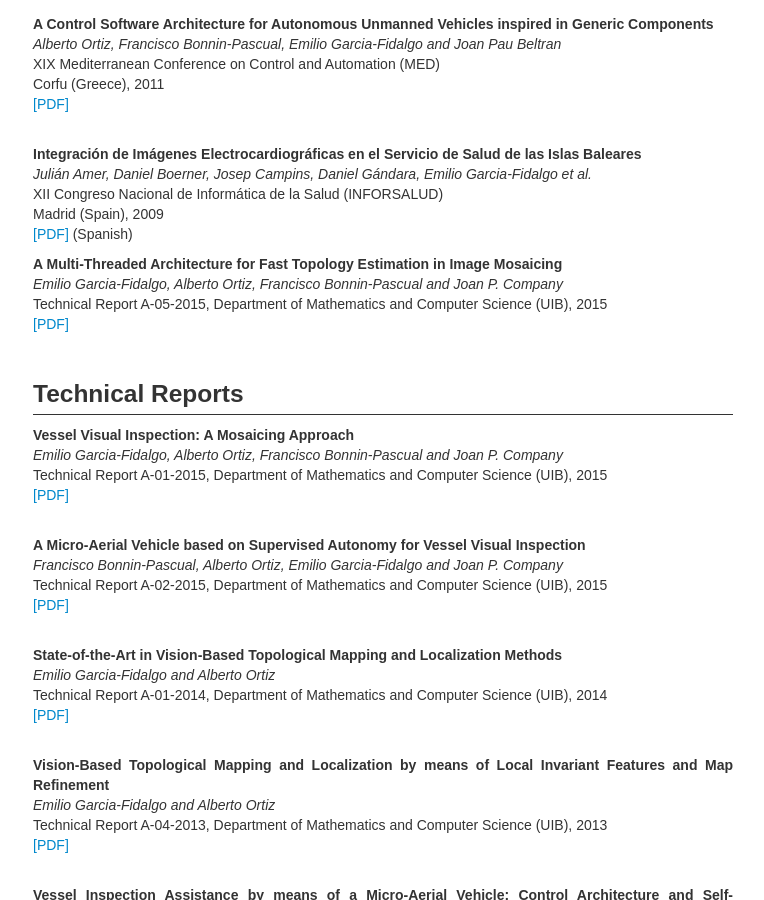
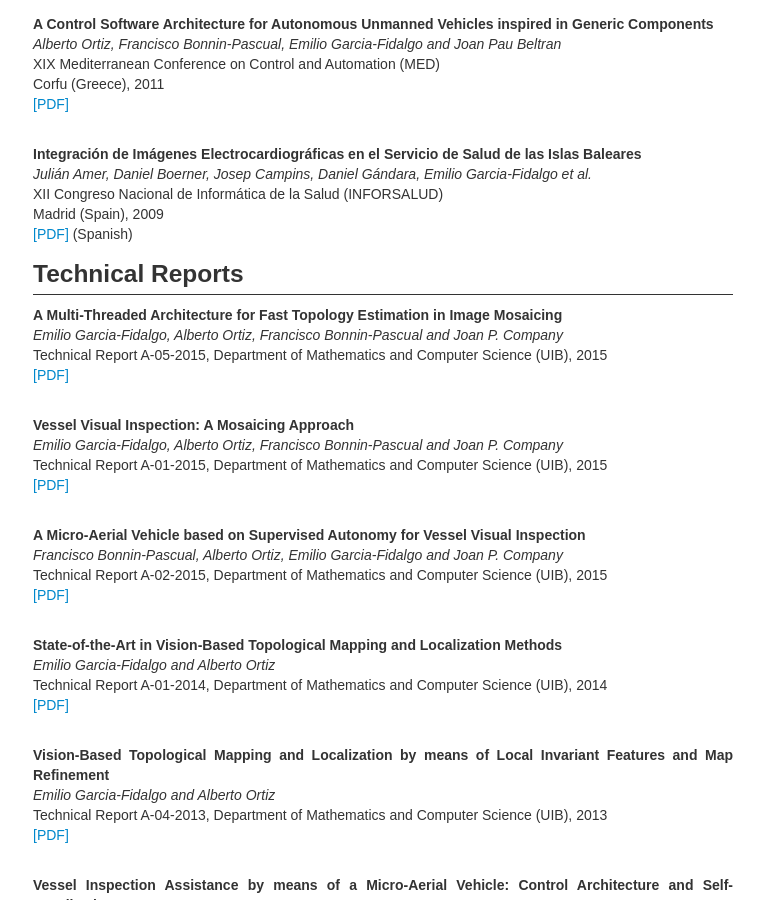
Before and after one commit to emiliofidalgo/emiliofidalgo.github.io, a Jekyll site: the page built from publications/pubs_type.html, in a window 1280 px wide and 900 px high, scrolled down 2294 px. Shown: the whole window, without its empty margins (377-1141 px from the left). Built offline with Jekyll 4.4.1, drawn with Linux system fonts in a browser that asks for light colours.

Commit message:
Adjusting TR

```diff
--- a/publications/pubs_type.html
+++ b/publications/pubs_type.html
@@ -145,6 +145,7 @@ Madrid (Spain), 2009<br>
 </p>
 
 <!-- Technical Reports -->
+<h3 class="title-und">Technical Reports</h3>
 <a name="techreports"></a>
 <p class="text-justify">
 <strong>A Multi-Threaded Architecture for Fast Topology Estimation in Image Mosaicing</strong><br>
@@ -153,7 +154,6 @@ Technical Report A-05-2015, Department of Mathematics and Computer Science (UIB)
 <a href="/static/papers/techrepA052015_Garcia2015.pdf">[PDF]</a>
 </p><br>
 
-<h3 class="title-und">Technical Reports</h3>
 <p class="text-justify">
 <strong>Vessel Visual Inspection: A Mosaicing Approach</strong><br>
 <em>Emilio Garcia-Fidalgo, Alberto Ortiz, Francisco Bonnin-Pascual and Joan P. Company</em><br>
```
